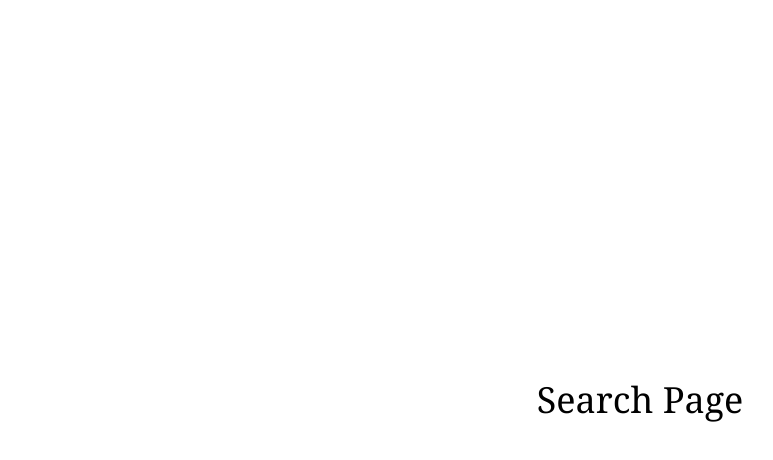
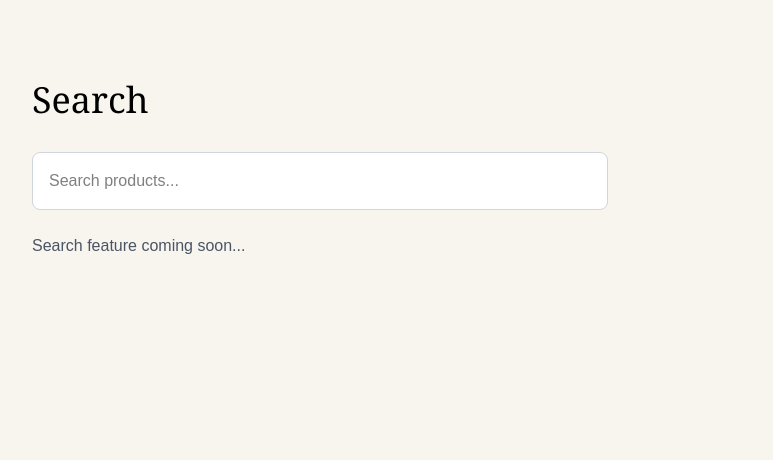
Before and after one commit to hudhafathima081-cell/Elane, a Next.js app: page /search in a window 1280 px wide. Shown: the top 460 px of the page, without its empty margins (0-773 px from the left). Built offline with nearby package versions, Linux system fonts and the light colour scheme.

Commit message:
fixed search icon

```diff
--- a/app/search/page.tsx
+++ b/app/search/page.tsx
@@ -1,9 +1,17 @@
 export default function SearchPage() {
   return (
-    <div className="min-h-screen flex items-center justify-center">
-      <h1 className="text-4xl font-serif">
-        Search Page
-      </h1>
+    <div className="min-h-screen bg-[#F8F4EE] px-8 py-20">
+      <h1 className="text-4xl font-serif mb-8">Search</h1>
+
+      <input
+        type="text"
+        placeholder="Search products..."
+        className="w-full max-w-xl border border-gray-300 p-4 rounded-lg bg-white"
+      />
+
+      <p className="mt-6 text-gray-600">
+        Search feature coming soon...
+      </p>
     </div>
   );
 }
```
